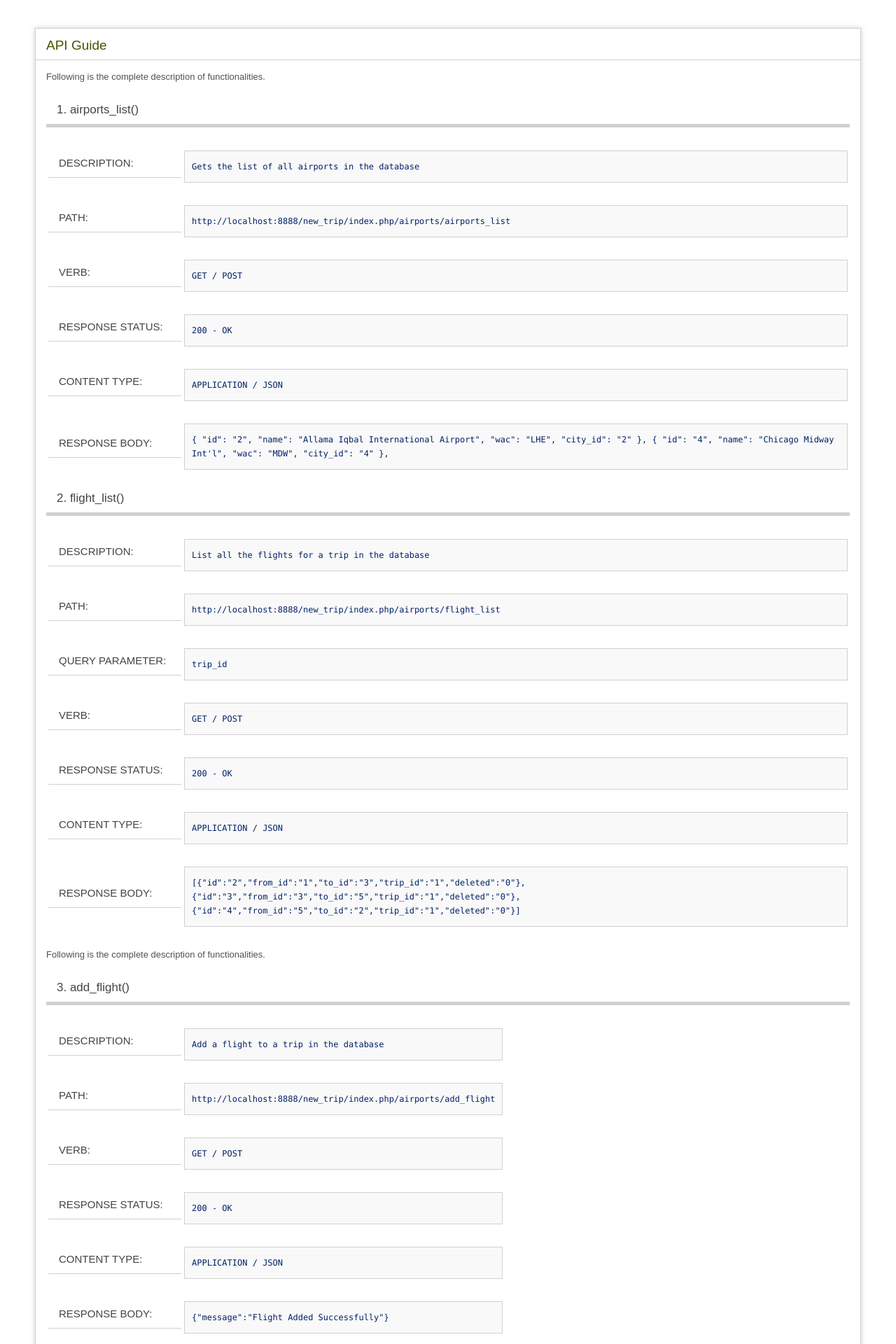
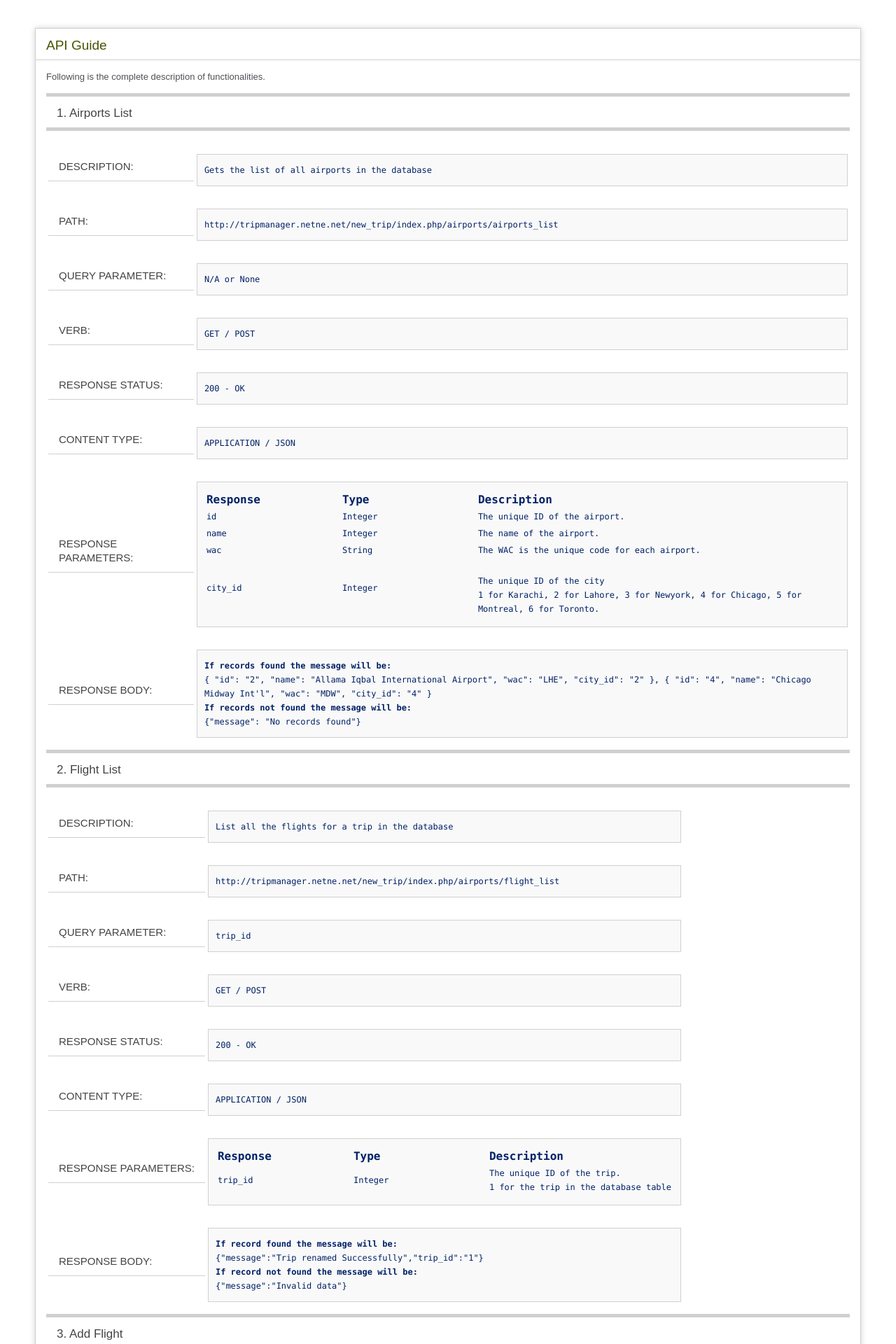
Before and after one commit to daniyal91/momentum_ventures_api, a CodeIgniter app: page /database/ in a window 1280 px wide. Shown: the top 1920 px of the page at 70% size. Run offline with CodeIgniter, Linux system fonts and the light colour scheme.

Commit message:
Final Up

```diff
--- a/application/controllers/airports.php
+++ b/application/controllers/airports.php
@@ -24,7 +24,7 @@ class Airports extends CI_Controller {
 
 	public function flight_list()
 	{
-		$trip_id = $_REQUEST['trip_id'];
+		$trip_id = isset($_REQUEST['trip_id']) ? $_REQUEST['trip_id'] : false;
 
 		if($trip_id){
 			$flight_list = $this->airport_model->get_flights_in_trip($trip_id);
@@ -43,9 +43,9 @@ class Airports extends CI_Controller {
 
 	public function add_flight()
 	{
-		$from_id = $_REQUEST['from_id'];
-		$to_id = $_REQUEST['to_id'];
-		$trip_id = $_REQUEST['trip_id'];
+		$from_id = isset($_REQUEST['from_id']) ? $_REQUEST['from_id'] : false;
+		$to_id = isset($_REQUEST['to_id']) ? $_REQUEST['to_id'] : false;
+		$trip_id = isset($_REQUEST['trip_id']) ? $_REQUEST['trip_id'] : false;
 
 		if($from_id && $to_id && $trip_id){
 			$data = array(
@@ -65,7 +65,7 @@ class Airports extends CI_Controller {
 
 	public function remove_flight()
 	{
-		$flight_id = $_REQUEST['flight_id'];
+		$flight_id = isset($_REQUEST['flight_id']) ? $_REQUEST['flight_id'] : false;
 
 		if($flight_id){
 			$data = array(
@@ -83,9 +83,8 @@ class Airports extends CI_Controller {
 
 	public function rename_trip()
 	{
-		$trip_id = $_REQUEST['trip_id'];
-
-		$trip_name = $_REQUEST['trip_name'];
+		$trip_id = isset($_REQUEST['trip_id']) ? $_REQUEST['trip_id'] : false;
+		$trip_name = isset($_REQUEST['trip_name']) ? $_REQUEST['trip_name'] : false;
 
 		if($trip_id && $trip_name){
 
--- a/application/views/welcome_message.php
+++ b/application/views/welcome_message.php
@@ -32,6 +32,7 @@ defined('BASEPATH') OR exit('No direct script access allowed');
 	h2 {
 		color: #444;
 		background-color: transparent;
+		border-top: 5px solid #D0D0D0;
 		border-bottom: 5px solid #D0D0D0;
 		font-size: 17px;
 		font-weight: normal;
@@ -79,6 +80,12 @@ defined('BASEPATH') OR exit('No direct script access allowed');
 		box-shadow: 0 0 8px #D0D0D0;
 	}
 
+	.response-heading{
+		font-weight: bold;
+		font-size: 16px;
+		text-color: #999999;
+	}
+
 	td {
 		min-width: 190px;
 	}
@@ -92,7 +99,7 @@ defined('BASEPATH') OR exit('No direct script access allowed');
 	<div id="body">
 		<p>Following is the complete description of functionalities.</p>
 		<table>
-		<tr><h2>1. airports_list()</h2></tr>
+		<tr><h2>1. Airports List</h2></tr>
 		<tr>
 			<td>
 				<h3>DESCRIPTION:</h3>
@@ -106,7 +113,15 @@ defined('BASEPATH') OR exit('No direct script access allowed');
 				<h3>PATH:</h3>
 			</td>
 			<td>
-				<code>http://localhost:8888/new_trip/index.php/airports/airports_list</code>
+				<code>http://tripmanager.netne.net/new_trip/index.php/airports/airports_list</code>
+			</td>
+		</tr>
+		<tr>
+			<td>
+				<h3>QUERY PARAMETER:</h3>
+			</td>
+			<td>
+				<code>N/A or None</code>
 			</td>
 		</tr>
 		<tr>
@@ -135,10 +150,50 @@ defined('BASEPATH') OR exit('No direct script access allowed');
 		</tr>
 		<tr>
 			<td>
+				<h3>RESPONSE PARAMETERS:</h3>
+			</td>
+			<td>
+			<code>
+				<table class="response">
+					<thead>
+						<tr>
+							<td class="response-heading">Response</td>
+							<td class="response-heading">Type</td>
+							<td class="response-heading">Description</td>
+						</tr>
+					</thead>
+					<tbody>
+						<tr>
+							<td class="param">id</td>
+							<td class="format">Integer</td>
+							<td class="description">The unique ID of the airport.</td>
+						</tr>
+						<tr>
+							<td class="param">name</td>
+							<td class="format">Integer</td>
+							<td class="description">The name of the airport.</td>
+						</tr>
+			            <tr>
+			                <td class="param">wac</td>
+			                <td class="format">String</td>
+			                <td class="description">The WAC is the unique code for each airport.</td>
+			            </tr>
+						<tr>
+							<td class="param">city_id</td>
+							<td class="format">Integer</td>
+							<td class="description"><br/>The unique ID of the city <br/>1 for Karachi, 2 for Lahore, 3 for Newyork, 4 for Chicago, 5 for Montreal, 6 for Toronto.</td>
+						</tr>
+					</tbody>
+				</table>
+				</code>
+			</td>
+		</tr>
+		<tr>
+			<td>
 				<h3>RESPONSE BODY:</h3>
 			</td>
 			<td>
-				<code>{
+				<code><strong>If records found the message will be:</strong>&nbsp;&nbsp;&nbsp;<br/>{
 			    "id": "2",
 			    "name": "Allama Iqbal International Airport",
 			    "wac": "LHE",
@@ -149,14 +204,14 @@ defined('BASEPATH') OR exit('No direct script access allowed');
 			    "name": "Chicago Midway Int'l",
 			    "wac": "MDW",
 			    "city_id": "4"
-			  },</code>
+			  }<br/><strong>If records not found the message will be:</strong>&nbsp;&nbsp;&nbsp;<br/>{"message": "No records found"}</code>
 			</td>
 		</tr>
 		</table>
 	</div>
 	<div id="body">
 		<table>
-		<tr><h2>2. flight_list()</h2></tr>
+		<tr><h2>2. Flight List</h2></tr>
 		<tr>
 			<td>
 				<h3>DESCRIPTION:</h3>
@@ -170,7 +225,7 @@ defined('BASEPATH') OR exit('No direct script access allowed');
 				<h3>PATH:</h3>
 			</td>
 			<td>
-				<code>http://localhost:8888/new_trip/index.php/airports/flight_list</code>
+				<code>http://tripmanager.netne.net/new_trip/index.php/airports/flight_list</code>
 			</td>
 		</tr>
 		<tr>
@@ -207,19 +262,43 @@ defined('BASEPATH') OR exit('No direct script access allowed');
 		</tr>
 		<tr>
 			<td>
+				<h3>RESPONSE PARAMETERS:</h3>
+			</td>
+			<td>
+			<code>
+				<table class="response">
+					<thead>
+						<tr>
+							<td class="response-heading">Response</td>
+							<td class="response-heading">Type</td>
+							<td class="response-heading">Description</td>
+						</tr>
+					</thead>
+					<tbody>
+						<tr>
+							<td class="param">trip_id</td>
+							<td class="format">Integer</td>
+							<td class="description">The unique ID of the trip.<br/>1 for the trip in the database table</td>
+						</tr>
+					</tbody>
+				</table>
+				</code>
+			</td>
+		</tr>
+		<tr>
+			<td>
 				<h3>RESPONSE BODY:</h3>
 			</td>
 			<td>
-				<code>[{"id":"2","from_id":"1","to_id":"3","trip_id":"1","deleted":"0"},{"id":"3","from_id":"3","to_id":"5","trip_id":"1","deleted":"0"},{"id":"4","from_id":"5","to_id":"2","trip_id":"1","deleted":"0"}]</code>
+				<code><strong>If record found the message will be:</strong>&nbsp;&nbsp;&nbsp;<br/>{"message":"Trip renamed Successfully","trip_id":"1"}<br/><strong>If record not found the message will be:</strong>&nbsp;&nbsp;&nbsp;<br/> {"message":"Invalid data"}</code>
 			</td>
 		</tr>
 		</table>
 	</div>
 
 	<div id="body">
-		<p>Following is the complete description of functionalities.</p>
 		<table>
-		<tr><h2>3. add_flight()</h2></tr>
+		<tr><h2>3. Add Flight</h2></tr>
 		<tr>
 			<td>
 				<h3>DESCRIPTION:</h3>
@@ -233,7 +312,15 @@ defined('BASEPATH') OR exit('No direct script access allowed');
 				<h3>PATH:</h3>
 			</td>
 			<td>
-				<code>http://localhost:8888/new_trip/index.php/airports/add_flight</code>
+				<code>http://tripmanager.netne.net/new_trip/index.php/airports/add_flight</code>
+			</td>
+		</tr>
+		<tr>
+			<td>
+				<h3>QUERY PARAMETER:</h3>
+			</td>
+			<td>
+				<code>to_id, from_id, trip_id</code>
 			</td>
 		</tr>
 		<tr>
@@ -262,10 +349,46 @@ defined('BASEPATH') OR exit('No direct script access allowed');
 		</tr>
 		<tr>
 			<td>
+				<h3>RESPONSE PARAMETERS:</h3>
+			</td>
+			<td>
+			<code>
+				<table class="response">
+					<thead>
+						<tr>
+							<td class="response-heading">Response</td>
+							<td class="response-heading">Type</td>
+							<td class="response-heading">Description</td>
+						</tr>
+					</thead>
+					<tbody>
+						<tr>
+							<td class="param">to_id</td>
+							<td class="format">Integer</td>
+							<td class="description">Airport ID<br/>1 for Karachi, 2 for Lahore, 3 for Newyork, 4 for Chicago, 5 for Montreal, 6 for Toronto.</td>
+						</tr>
+						<tr>
+							<td class="param">from_id</td>
+							<td class="format">Integer</td>
+							<td class="description">Airport ID<br/>1 for Karachi, 2 for Lahore, 3 for Newyork, 4 for Chicago, 5 for Montreal, 6 for Toronto.</td>
+						</tr>
+						<tr>
+							<td class="param">trip_id</td>
+							<td class="format">Integer</td>
+							<td class="description">The unique ID of the trip.<br/>1 for the trip in the database table</td>
+						</tr>
+					</tbody>
+				</table>
+				</code>
+			</td>
+		</tr>
+
+		<tr>
+			<td>
 				<h3>RESPONSE BODY:</h3>
 			</td>
 			<td>
-				<code>{"message":"Flight Added Successfully"}</code>
+				<code><strong>If record found the message will be:</strong>&nbsp;&nbsp;&nbsp;<br/>{"message":"Flight Added Successfully"}<br/><strong>If record not found the message will be:</strong>&nbsp;&nbsp;&nbsp;<br/>{"message":"Invalid data"}</code>
 			</td>
 		</tr>
 		</table>
@@ -273,7 +396,7 @@ defined('BASEPATH') OR exit('No direct script access allowed');
 
 	<div id="body">
 		<table>
-		<tr><h2>4. remove_flight()</h2></tr>
+		<tr><h2>4. Remove Flight</h2></tr>
 		<tr>
 			<td>
 				<h3>DESCRIPTION:</h3>
@@ -287,7 +410,7 @@ defined('BASEPATH') OR exit('No direct script access allowed');
 				<h3>PATH:</h3>
 			</td>
 			<td>
-				<code>http://localhost:8888/new_trip/index.php/airports/remove_flight</code>
+				<code>http://tripmanager.netne.net/new_trip/index.php/airports/remove_flight</code>
 			</td>
 		</tr>
 		<tr>
@@ -324,10 +447,35 @@ defined('BASEPATH') OR exit('No direct script access allowed');
 		</tr>
 		<tr>
 			<td>
+				<h3>RESPONSE PARAMETERS:</h3>
+			</td>
+			<td>
+			<code>
+				<table class="response">
+					<thead>
+						<tr>
+							<td class="response-heading">Response</td>
+							<td class="response-heading">Type</td>
+							<td class="response-heading">Description</td>
+						</tr>
+					</thead>
+					<tbody>
+						<tr>
+							<td class="param">flight_id</td>
+							<td class="format">Integer</td>
+							<td class="description">Flight ID<br/></td>
+						</tr>
+					</tbody>
+				</table>
+				</code>
+			</td>
+		</tr>
+		<tr>
+			<td>
 				<h3>RESPONSE BODY:</h3>
 			</td>
 			<td>
-				<code>{"message":"Flight removed Successfully"}</code>
+				<code><strong>If record found the message will be:</strong>&nbsp;&nbsp;&nbsp;<br/>{"message":"Flight removed Successfully"}<br/><strong>If record not found the message will be:</strong>&nbsp;&nbsp;&nbsp;<br/>{"message":"Invalid data"}</code>
 			</td>
 		</tr>
 		</table>
@@ -336,7 +484,7 @@ defined('BASEPATH') OR exit('No direct script access allowed');
 
 		<div id="body">
 		<table>
-		<tr><h2>5. rename_trip()</h2></tr>
+		<tr><h2>5. Rename Trip</h2></tr>
 		<tr>
 			<td>
 				<h3>DESCRIPTION:</h3>
@@ -350,7 +498,7 @@ defined('BASEPATH') OR exit('No direct script access allowed');
 				<h3>PATH:</h3>
 			</td>
 			<td>
-				<code>http://localhost:8888/new_trip/index.php/airports/rename_trip</code>
+				<code>http://tripmanager.netne.net/new_trip/index.php/airports/rename_trip</code>
 			</td>
 		</tr>
 		<tr>
@@ -387,15 +535,45 @@ defined('BASEPATH') OR exit('No direct script access allowed');
 		</tr>
 		<tr>
 			<td>
+				<h3>RESPONSE PARAMETERS:</h3>
+			</td>
+			<td>
+			<code>
+				<table class="response">
+					<thead>
+						<tr>
+							<td class="response-heading">Response</td>
+							<td class="response-heading">Type</td>
+							<td class="response-heading">Description</td>
+						</tr>
+					</thead>
+					<tbody>
+						<tr>
+							<td class="param">trip_id</td>
+							<td class="format">Integer</td>
+							<td class="description">Trip ID<br/></td>
+						</tr>
+						<tr>
+							<td class="param">trip_name</td>
+							<td class="format">Integer</td>
+							<td class="description">Trip Name<br/></td>
+						</tr>
+					</tbody>
+				</table>
+				</code>
+			</td>
+		</tr>
+		<tr>
+			<td>
 				<h3>RESPONSE BODY:</h3>
 			</td>
 			<td>
-				<code>{"message":"Trip renamed Successfully","trip_id":"1"}</code>
+				<code><strong>If record found the message will be:</strong>&nbsp;&nbsp;&nbsp;<br/>{"message":"Flight renamed Successfully"}<br/><strong>If record not found the message will be:</strong>&nbsp;&nbsp;&nbsp;<br/>{"message":"Invalid data"}</code>
 			</td>
 		</tr>
 		</table>
 	</div>
-	<p class="footer">Page rendered in <strong>{elapsed_time}</strong> seconds. <?php echo  (ENVIRONMENT === 'development') ?  'CodeIgniter Version <strong>' . CI_VERSION . '</strong>' : '' ?></p>
+	<p class="footer"> <strong>Made by Saad Anwer Ghouri</strong></p>
 </div>
 
 </body>
```
Also changed, not shown: 1 other file.
